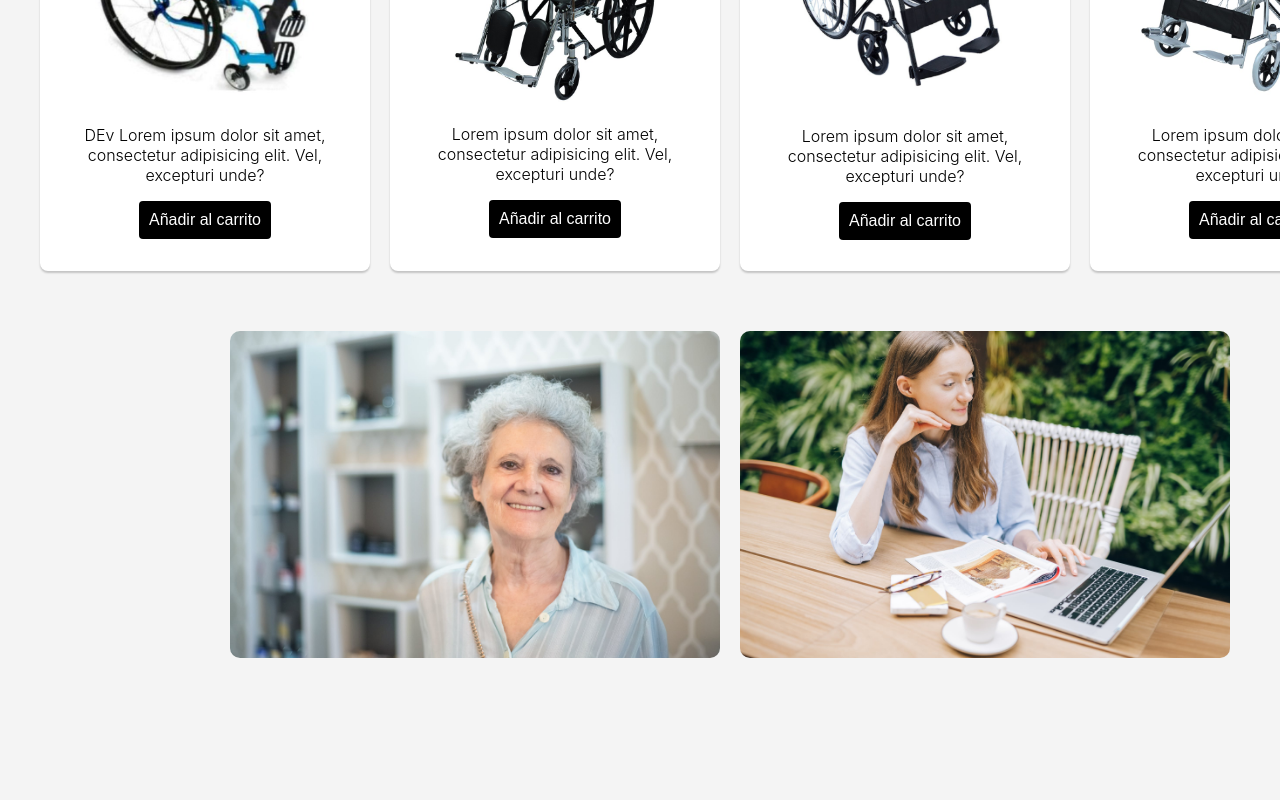
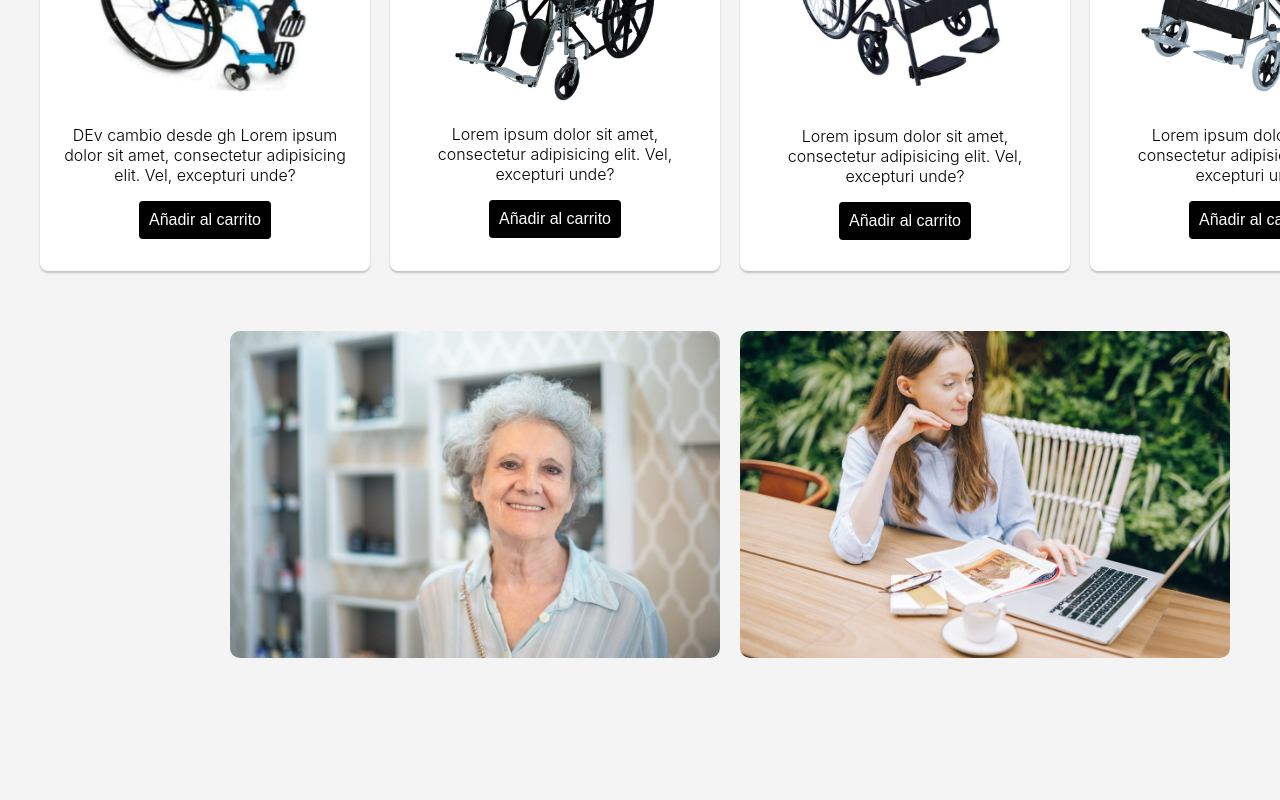
Before and after one commit to Luizfer-Col/ecommerce-test, a React (Create React App) app: page / in a window 1280 px wide. Shown: the part 1000-1800 px from the top of the page. Built offline with nearby package versions, Linux system fonts and the light colour scheme.

Commit message:
update desde gh

```diff
--- a/src/components/Vitrina/Cards.js
+++ b/src/components/Vitrina/Cards.js
@@ -18,7 +18,7 @@ function Cards({ data}) {
 
     <div className={Style.card}>
         <img src={images["i01"]} />
-   <p>DEv Lorem ipsum dolor sit amet, consectetur adipisicing elit. Vel, excepturi unde?</p>
+   <p>DEv cambio desde gh  Lorem ipsum dolor sit amet, consectetur adipisicing elit. Vel, excepturi unde?</p>
         <button className={Style.add}>Añadir al carrito</button>
     </div>
 
```
